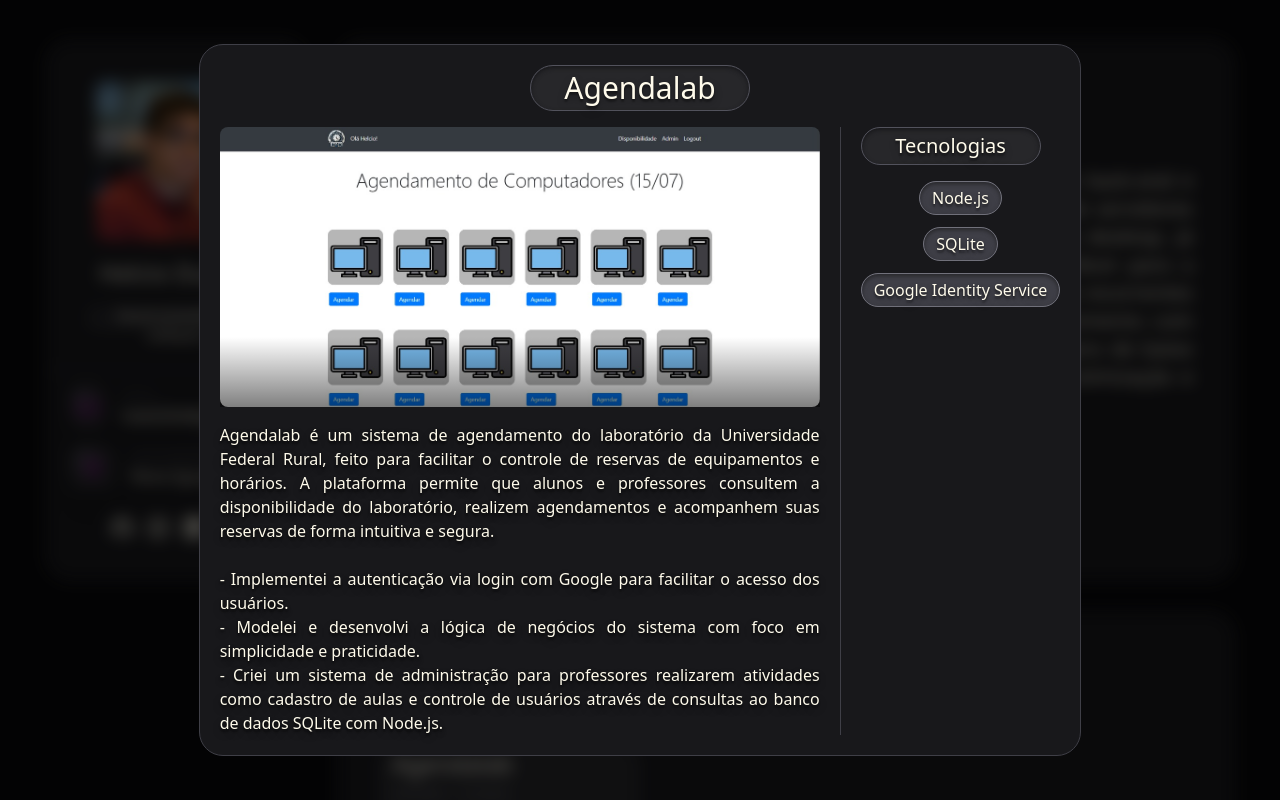
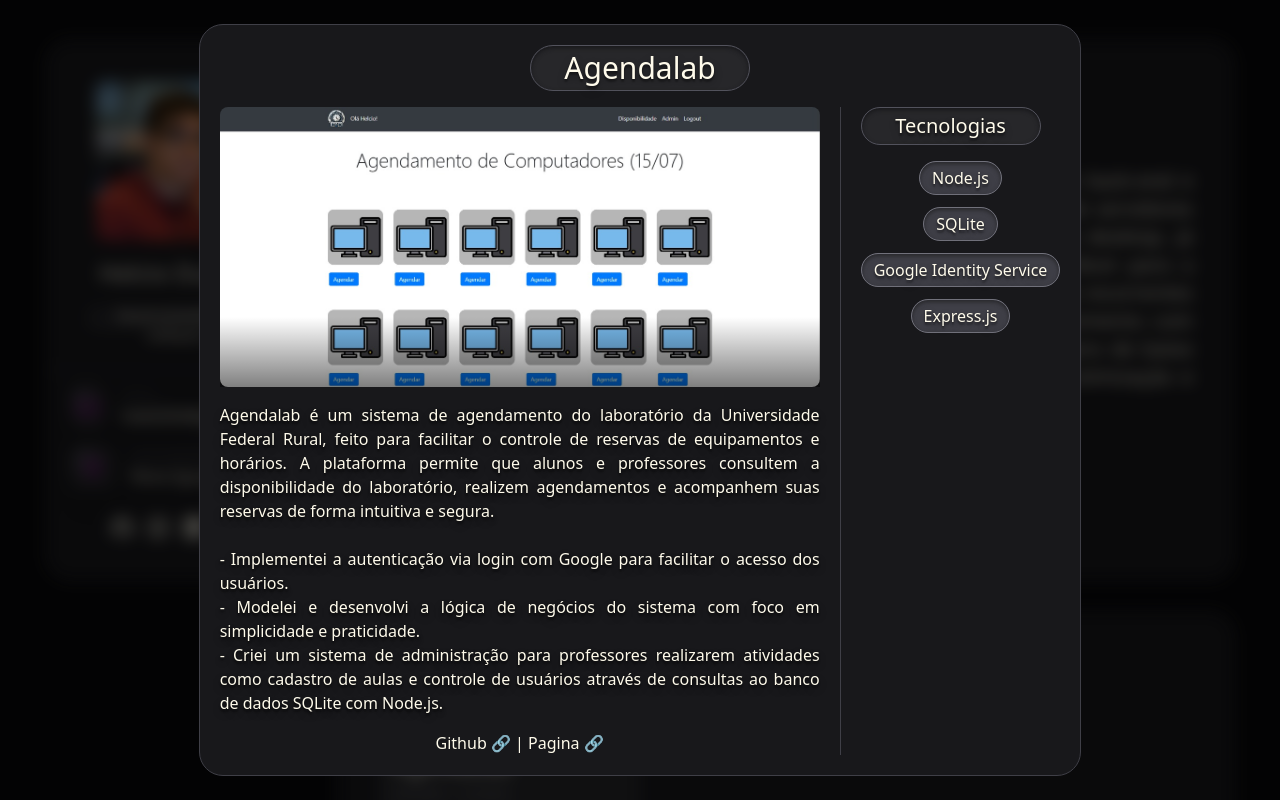
Before and after one commit to helcioDuarte/portfolio, a website: page public/index.html in a window 1280 px wide. Both pictures are taken after a click on the button 509 px from the left and 799 px from the top of the page. Shown: the top 800 px of the page. Drawn offline with Linux system fonts and the light colour scheme.

Commit message:
added link to modal

```diff
--- a/public/index.html
+++ b/public/index.html
@@ -281,6 +281,15 @@
           - Criei um sistema de administração para professores realizarem atividades como cadastro de aulas e controle
           de usuários através de consultas ao banco de dados SQLite com Node.js.
         </p>
+        <div class="mt-4 place-self-center">
+          <a target="_blank" rel="noopener noreferrer" href="https://github.com/ravsil/Agendamento-Lab">
+          <span class="cursor-pointer transition duration-300 ease-in-out hover:text-fuchsia-900">Github 🔗</span>
+          </a>
+          <span>|</span>
+          <a target="_blank" rel="noopener noreferrer" href="https://www.dcc.ufrrj.br/agendalab/">
+          <span class="cursor-pointer transition duration-300 ease-in-out hover:text-fuchsia-900">Pagina 🔗</span>
+          </a>
+        </div>
       </div>
       <div class="flex flex-col pl-5 ">
         <div class="bg-zinc-800 w-45 flex justify-center rounded-3xl border-1 border-zinc-600 inset-shadow-sm inset-shadow-zinc-900">
@@ -290,6 +299,7 @@
             <div class="px-3 py-1 bg-zinc-700 rounded-full place-self-center border-1 border-zinc-500 inset-shadow-sm inset-shadow-zinc-800 text-shadow-lg/30">Node.js</div>
             <div class="px-3 py-1 bg-zinc-700 rounded-full place-self-center border-1 border-zinc-500 inset-shadow-sm inset-shadow-zinc-800 text-shadow-lg/30">SQLite</div>
             <div class="px-3 py-1 bg-zinc-700 rounded-full place-self-center border-1 border-zinc-500 inset-shadow-sm inset-shadow-zinc-800 text-shadow-lg/30">Google Identity Service</div>
+            <div class="px-3 py-1 bg-zinc-700 rounded-full place-self-center border-1 border-zinc-500 inset-shadow-sm inset-shadow-zinc-800 text-shadow-lg/30">Express.js</div>
         </div>
       </div>
     </div>
```
Also changed, not shown: public/style.css.
